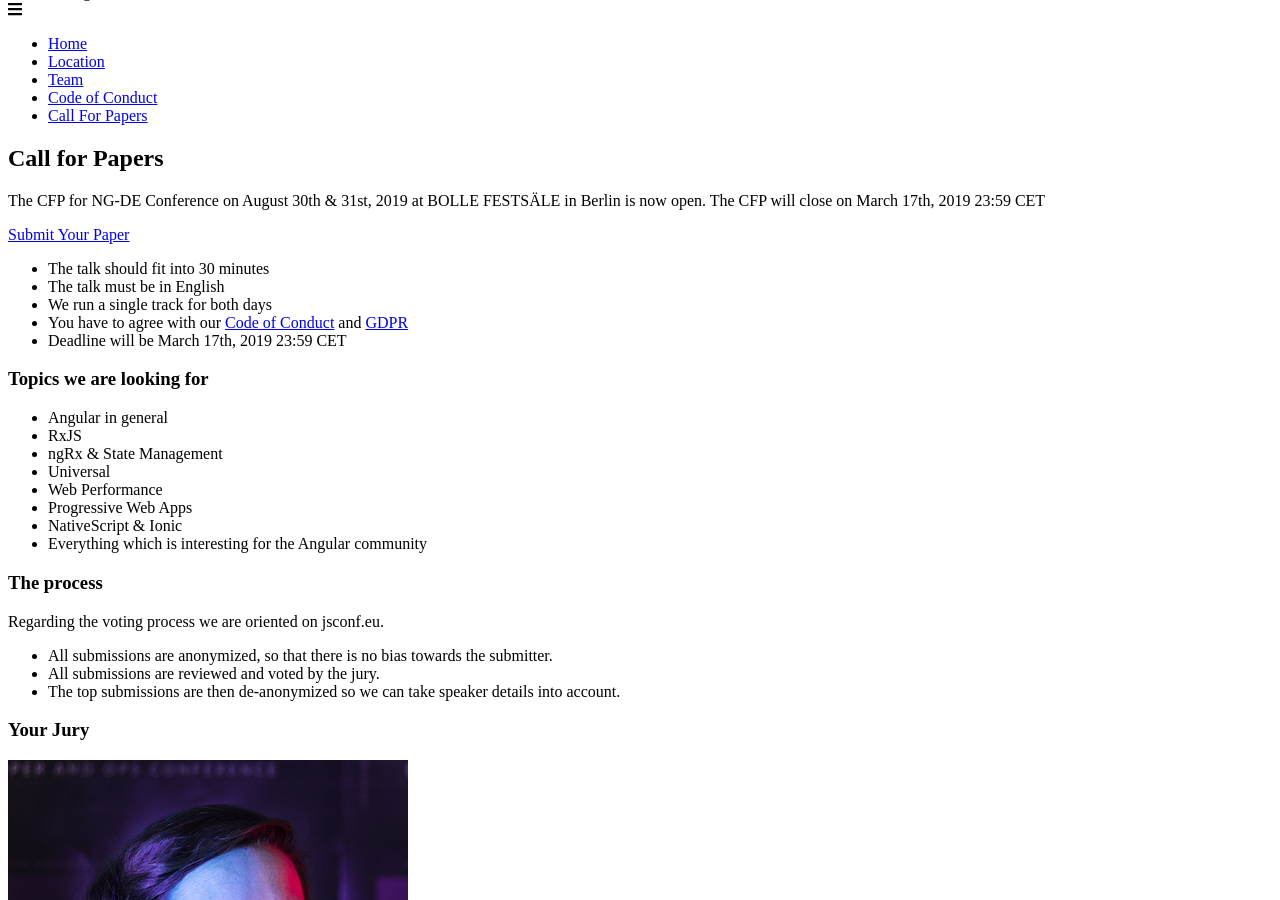
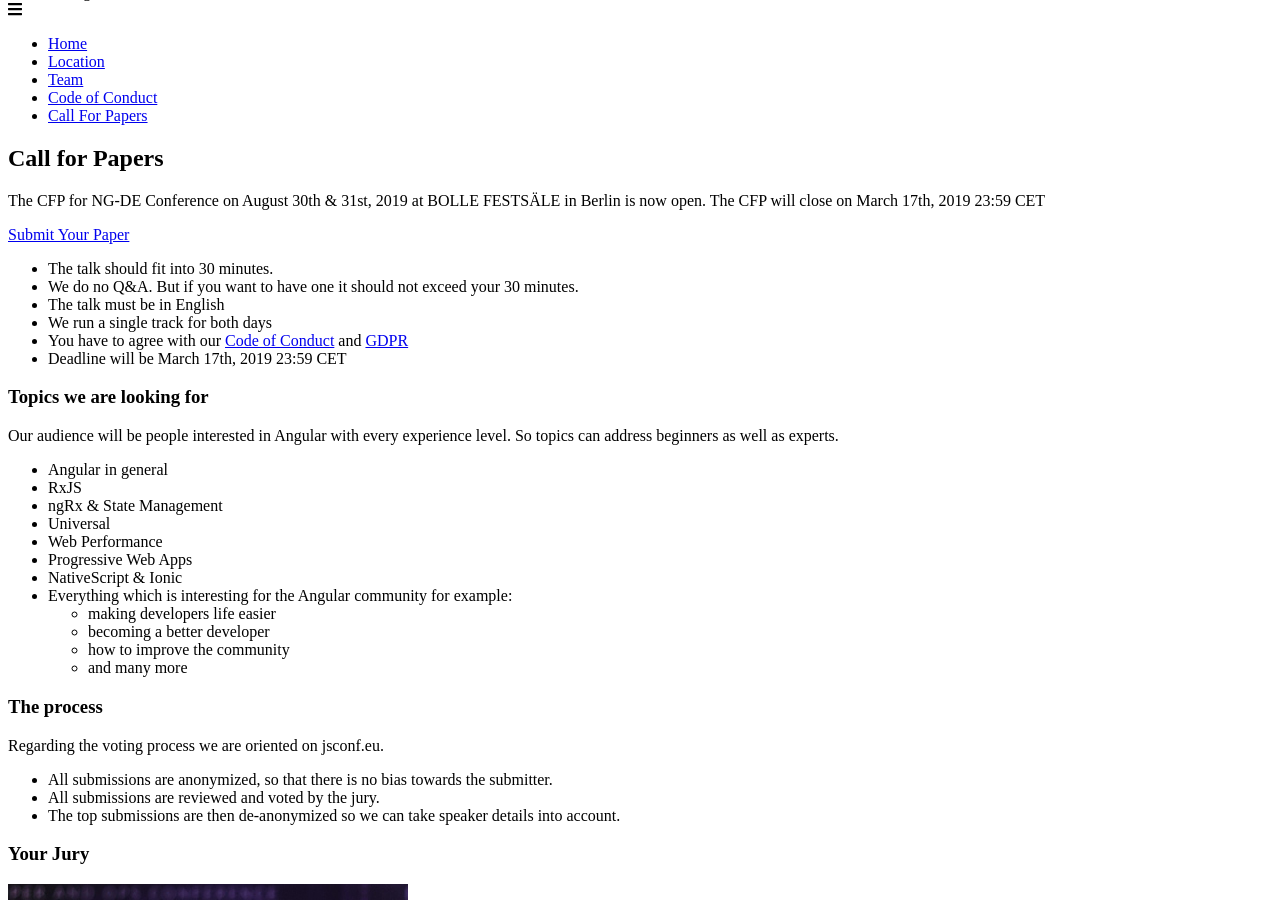
Before and after one commit to ngdeconf/ng-de.org, a Jekyll site: the page built from cfp/index.md, in a window 1280 px wide and 900 px high, scrolled down 368 px. Built offline with Jekyll 4.4.1, drawn with Linux system fonts in a browser that asks for light colours; nearby versions of some CDN libraries; our own code applies the rules of GitHub Pages for plain Markdown files; some of the changed text lies outside the part shown.

Commit message:
chore(team/cfp) updated bios and added more details about cfp

```diff
--- a/_data/team.yml
+++ b/_data/team.yml
@@ -49,7 +49,7 @@
   judge: true
   team: true
   bio: >
-    I believe in the power of CSS. Principal Engineer, Developer Relations at [SinnerSchrader](https://sinnerschrader.com/){:target="_blank"}. Curator at [JSCONF.EU](https://jsconf.eu/){:target="_blank"}, organizer at decode Hamburg.
+    Feli is Principal Product Engineer at [SinnerSchrader](https://sinnerschrader.com){:target="_blank"} based in Hamburg, Germany, working in Developer Relations. She has been a developer for 13 years, is curator of the [JSConf EU](https://jsconf.eu){:target="_blank"}, team member of [CSSConf EU](https://cssconf.eu){:target="_blank"}, and organizing various meetups in Hamburg. Fun Fact: Feli is always wearing mismatched socks.
 - name: Katja
   twitter: "wkatja__meyer"
   image: katja.jpg
--- a/cfp/index.md
+++ b/cfp/index.md
@@ -17,13 +17,16 @@
   </div>
 </div>
 
-- The talk should fit into 30 minutes
+- The talk should fit into 30 minutes.
+- We do no Q&A. But if you want to have one it should not exceed your 30 minutes.
 - The talk must be in English
 - We run a single track for both days
 - You have to agree with our [Code of Conduct](/code-of-conduct) and [GDPR](/data-privacy)
 - Deadline will be {{ page.cfp_end }}
 
 ### Topics we are looking for
+
+Our audience will be people interested in Angular with every experience level. So topics can address beginners as well as experts.
 
 - Angular in general
 - RxJS
@@ -32,7 +35,11 @@
 - Web Performance
 - Progressive Web Apps
 - NativeScript & Ionic
-- Everything which is interesting for the Angular community
+- Everything which is interesting for the Angular community for example:
+  - making developers life easier
+  - becoming a better developer
+  - how to improve the community
+  - and many more
 
 ### The process
 
```
Also changed, not shown: other parts of cfp/index.md (+1 -1 lines).
